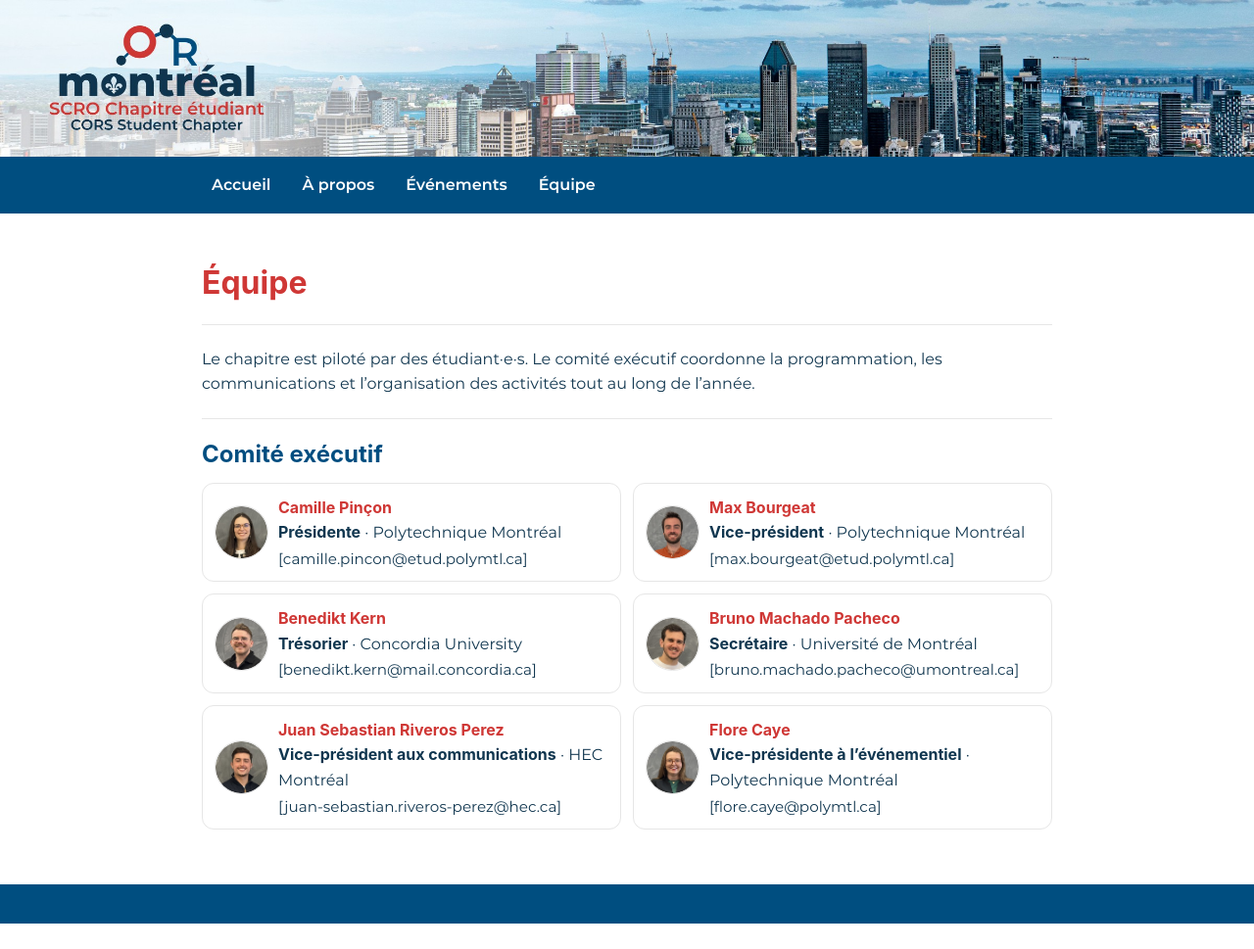
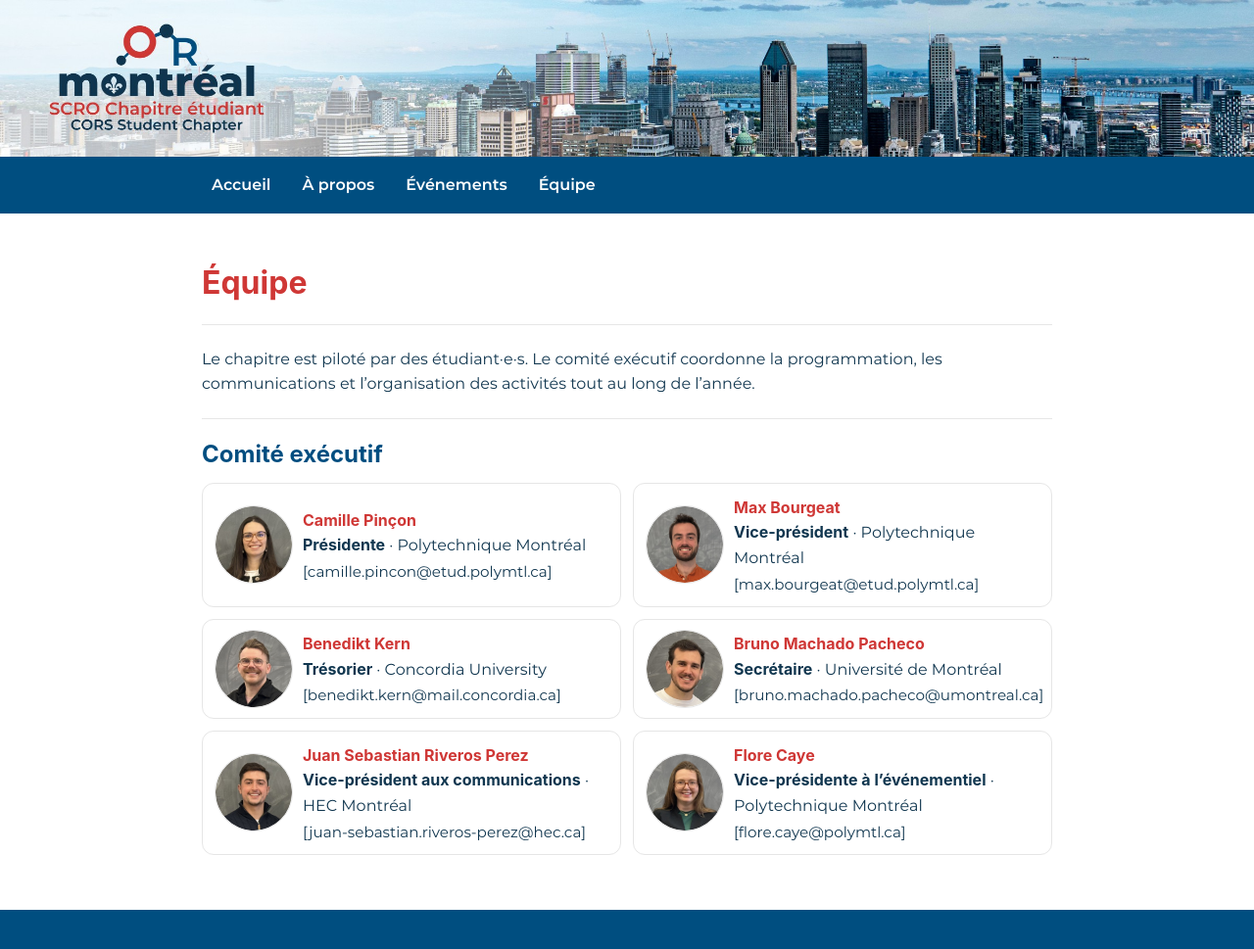
Before and after one commit to juanseripe/cors-montreal-student-chapter, a Jekyll site: the page built from docs/equipe.md, in a window 1280 px wide. Shown: the whole page at 98% size. Built offline with Jekyll 4.4.1, drawn with Linux system fonts in a browser that asks for light colours; some web fonts are replaced; before the commit the page ends 943 px from its top, so only the background shows below that.

Commit message:
Photo size

```diff
--- a/docs/assets/style.css
+++ b/docs/assets/style.css
@@ -252,7 +252,7 @@ hr {
 }
 
 .team-photo{
-  width: 55px;
+  width: 80px;
   height: auto;
   border-radius: 50%;
   object-fit: cover;
```
